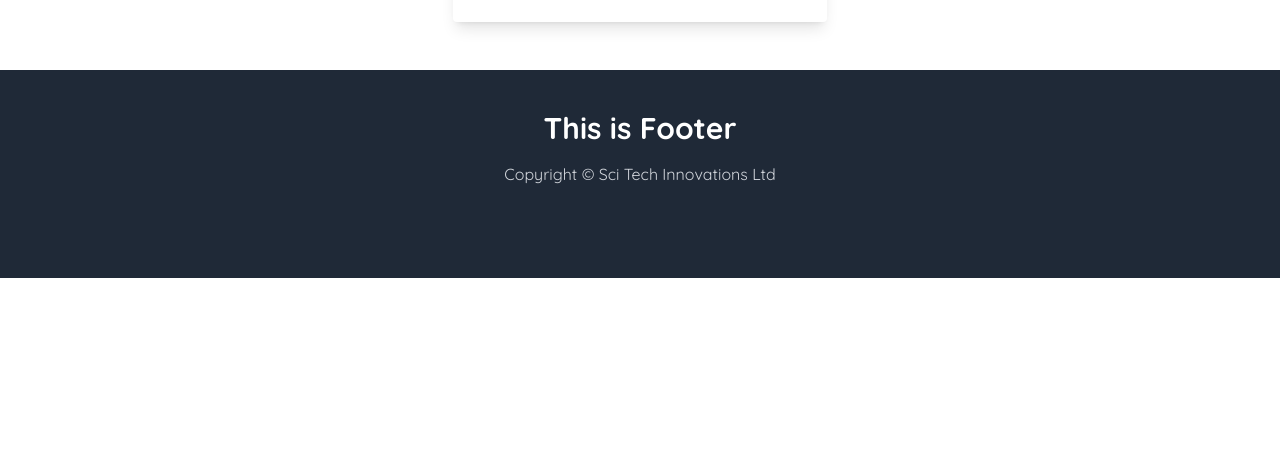
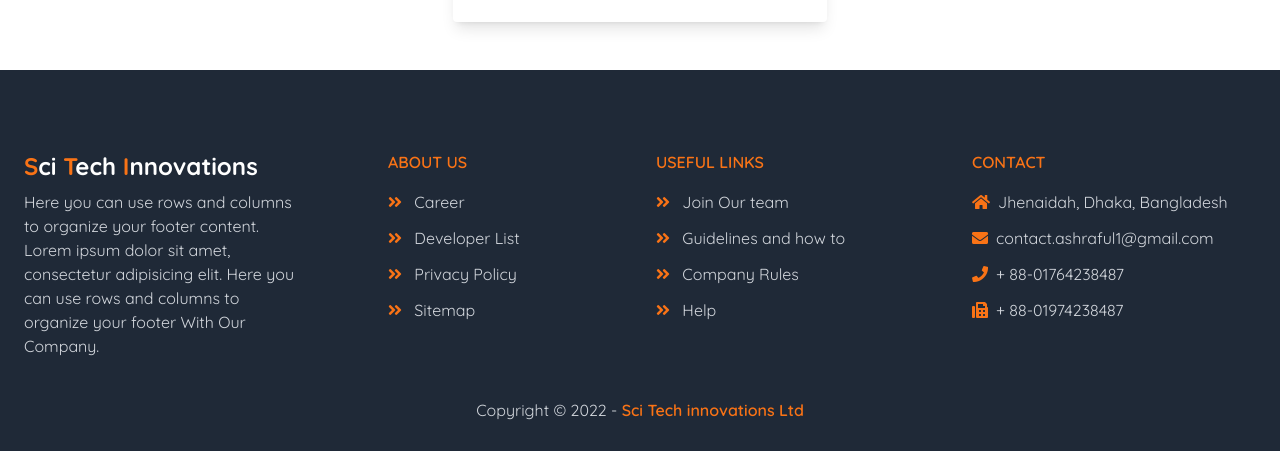
Before and after one commit to Ashraful2880/Sci-Tech-Innovations, a React (Create React App) app: page /register in a window 1280 px wide. Shown: the part 925-1376 px from the top of the page. Before the commit the page ends 1203 px from the top, so only its background shows below. Built offline with nearby package versions, Linux system fonts and the light colour scheme.

Commit message:
Footer Basic design Added

```diff
--- a/src/Components/Shared/Footer/Footer.js
+++ b/src/Components/Shared/Footer/Footer.js
@@ -1,12 +1,102 @@
 import React from "react";
+import { Link } from "react-router-dom";
 
 const Footer = () => {
   return (
-    <div className="bg-gray-800 h-52 text-center">
-      <h1 className="text-3xl text-white pt-10 font-bold mb-4">
-        This is Footer
-      </h1>
-      <p className="text-gray-300">Copyright &copy; Sci Tech Innovations Ltd</p>
+    <div className="text-center lg:text-left text-gray-300 bg-gray-800 pt-10">
+      <div className="container mx-auto">
+        <div className="mx-6 py-10 text-center md:text-left">
+          <div className="grid grid-1 md:grid-cols-2 lg:grid-cols-4 gap-8">
+            <div>
+              <Link to="/home">
+                <h4 className="text-white font-bold text-2xl">
+                  <span className="text-orange-500">S</span>ci
+                  <span className="text-orange-500"> T</span>ech
+                  <span className="text-orange-500"> I</span>nnovations
+                </h4>
+              </Link>
+              <p className=" mx-auto cursor-pointer mt-2">
+                Here you can use rows and columns to organize your footer
+                content. Lorem ipsum dolor sit amet, consectetur adipisicing
+                elit. Here you can use rows and columns to organize your footer
+                With Our Company.
+              </p>
+            </div>
+            <div className="lg:ml-12">
+              <h6 className="uppercase font-semibold mb-4 flex justify-center md:justify-start text-orange-500">
+                About Us
+              </h6>
+              <p className="mb-3 hover:text-orange-500 duration-300">
+                <i className="fas fa-angle-double-right mr-2 text-orange-500"></i>
+                <Link to="/home"> Career </Link>
+              </p>
+              <p className="mb-3 hover:text-orange-500 duration-300">
+                <i className="fas fa-angle-double-right mr-2 text-orange-500"></i>
+                <Link to="/home"> Developer List </Link>
+              </p>
+              <p className="mb-3 hover:text-orange-500 duration-300">
+                <i className="fas fa-angle-double-right mr-2 text-orange-500"></i>
+                <Link to="/home"> Privacy Policy </Link>
+              </p>
+              <p className="mb-3 hover:text-orange-500 duration-300">
+                <i className="fas fa-angle-double-right mr-2 text-orange-500"></i>
+                <Link to="/home"> Sitemap </Link>
+              </p>
+            </div>
+            <div>
+              <h6 className="uppercase font-semibold mb-4 flex justify-center md:justify-start text-orange-500">
+                Useful links
+              </h6>
+              <p className="mb-3 hover:text-orange-500 duration-300">
+                <i className="fas fa-angle-double-right mr-2 text-orange-500"></i>
+                <Link to="/home"> Join Our team </Link>
+              </p>
+              <p className="mb-3 hover:text-orange-500 duration-300">
+                <i className="fas fa-angle-double-right mr-2 text-orange-500"></i>
+                <Link to="/home"> Guidelines and how to </Link>
+              </p>
+              <p className="mb-3 hover:text-orange-500 duration-300">
+                <i className="fas fa-angle-double-right mr-2 text-orange-500"></i>
+                <Link to="/home"> Company Rules </Link>
+              </p>
+              <p className="mb-3 hover:text-orange-500 duration-300">
+                <i className="fas fa-angle-double-right mr-2 text-orange-500"></i>
+                <Link to="/home"> Help </Link>
+              </p>
+            </div>
+            <div className="contact-area">
+              <h6 className="uppercase font-semibold mb-4 flex justify-center md:justify-start text-orange-500">
+                Contact
+              </h6>
+              <p className="flex items-center justify-center md:justify-start mb-3 hover:text-orange-500 duration-300 cursor-pointer">
+                <i className="fas fa-home mr-2 text-orange-500"></i>
+                Jhenaidah, Dhaka, Bangladesh
+              </p>
+              <p className="flex items-center justify-center md:justify-start mb-3 hover:text-orange-500 duration-300 cursor-pointer">
+                <i className="fas fa-envelope mr-2 text-orange-500"></i>
+                contact.ashraful1@gmail.com
+              </p>
+              <p className="flex items-center justify-center md:justify-start mb-3 hover:text-orange-500 duration-300 cursor-pointer">
+                <i className="fas fa-phone mr-2 text-orange-500"></i>+
+                88-01764238487
+              </p>
+              <p className="flex items-center justify-center md:justify-start hover:text-orange-500 duration-300 cursor-pointer">
+                <i className="fas fa-fax mr-2 text-orange-500"></i>+
+                88-01974238487
+              </p>
+            </div>
+          </div>
+        </div>
+        <div className="text-center pb-8">
+          <span>Copyright &copy; 2022 - </span>
+          <a
+            className="text-orange-500 font-semibold"
+            href="https://ashrafulislambd.com"
+          >
+            Sci Tech innovations Ltd
+          </a>
+        </div>
+      </div>
     </div>
   );
 };
--- a/src/Components/Shared/Header/Header.js
+++ b/src/Components/Shared/Header/Header.js
@@ -63,12 +63,6 @@ const Header = () => {
                 </Link>
                 <Link
                   className="text-gray-200 hover:bg-orange-500 focus:bg-orange-500 hover:text-white px-3 py-2 rounded-md text-md font-medium"
-                  to="/service"
-                >
-                  Service
-                </Link>
-                <Link
-                  className="text-gray-200 hover:bg-orange-500 focus:bg-orange-500 hover:text-white px-3 py-2 rounded-md text-md font-medium"
                   to="/contact"
                 >
                   Contact
@@ -113,12 +107,6 @@ const Header = () => {
             Invited
           </Link>
           <Link
-            to="/service"
-            className="text-gray-200 hover:bg-orange-500 focus:bg-orange-500 hover:text-white block px-3 py-2 rounded-md text-base font-medium"
-          >
-            Service
-          </Link>
-          <Link
             to="/contact"
             className="text-gray-200 hover:bg-orange-500 focus:bg-orange-500 hover:text-white block px-3 py-2 rounded-md text-base font-medium"
           >
```
